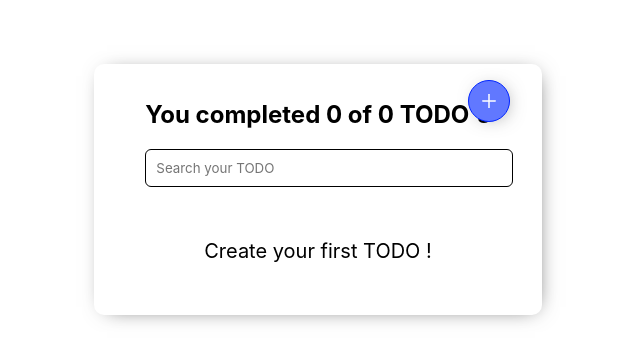
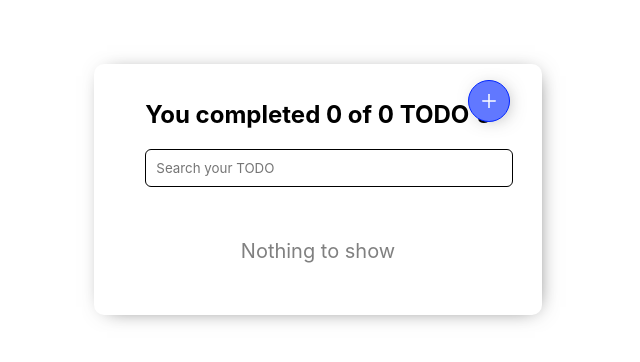
Before and after one commit to HajdukSanchez/TODO-app-react-2, a React (Create React App) app: page / in a window 1280 px wide. Shown: the top 362 px of the page, without its empty margins (322-962 px from the left). Built offline with nearby package versions, Linux system fonts and the light colour scheme.

Commit message:
:art: [ADD] More structure for render

```diff
--- a/src/App.js
+++ b/src/App.js
@@ -28,13 +28,17 @@ const App = () => {
         error={error}
         loading={loading}
         searchedTodos={searchedTodos}
+        total={total}
         onError={() => <TodoError />}
         onLoading={() => <TodoLoading />}
-        onEmpty={() => <TodoEmpty />}
-        render={(todo) => (
+        onEmpty={() => <TodoEmpty text={'Nothing to show'} />}
+        onEmptySearch={() => <TodoEmpty text={'No matches with: '} search={searchValue} />}
+        // render={}
+      >
+        {(todo) => (
           <TodoItem key={todo.id} text={todo.text} completed={todo.completed} handleComplete={() => handleCompleted(todo.id)} handleDelete={() => handleDelete(todo.id)} />
         )}
-      />
+      </TodoList>
       {!!openModal && (
         <Modal>
           <TodoForm handleAdd={handleAdd} />
--- a/src/components/todoEmpty/TodoEmpty.css
+++ b/src/components/todoEmpty/TodoEmpty.css
@@ -1,4 +1,8 @@
 .TodoEmpty {
   text-align: center;
   font-size: 20px;
+  color: gray;
 }
+.TodoEmpty--bold {
+  font-weight: bold;
+}
--- a/src/components/todoEmpty/TodoEmpty.jsx
+++ b/src/components/todoEmpty/TodoEmpty.jsx
@@ -1,8 +1,13 @@
 import React from 'react'
 import './TodoEmpty.css'
 
-const TodoEmpty = () => {
-  return <p className='TodoEmpty'>Create your first TODO !</p>
+const TodoEmpty = ({ text, search }) => {
+  return (
+    <p className='TodoEmpty'>
+      {text}
+      {!!search && <span className='TodoEmpty-search'>{search}</span>}
+    </p>
+  )
 }
 
 export { TodoEmpty }
--- a/src/components/todoList/TodoList.jsx
+++ b/src/components/todoList/TodoList.jsx
@@ -1,13 +1,15 @@
 import React from 'react'
 import './TodoList.css'
 
-const TodoList = ({ error, onError, loading, onLoading, searchedTodos, onEmpty, render }) => {
+const TodoList = ({ error, onError, loading, onLoading, searchedTodos, onEmpty, render, children, onEmptySearch, total }) => {
+  const renderType = children || render
   return (
     <section className='Container-list'>
       {error && onError()}
       {loading && onLoading()}
-      {!loading && !searchedTodos?.length && onEmpty()}
-      {searchedTodos?.map(render)}
+      {!total && !loading && onEmpty()}
+      {searchedTodos?.map(renderType)} {/* //? Render function or render props, no matter what */}
+      {!!total && !searchedTodos?.length && onEmptySearch()}
     </section>
   )
 }
```
